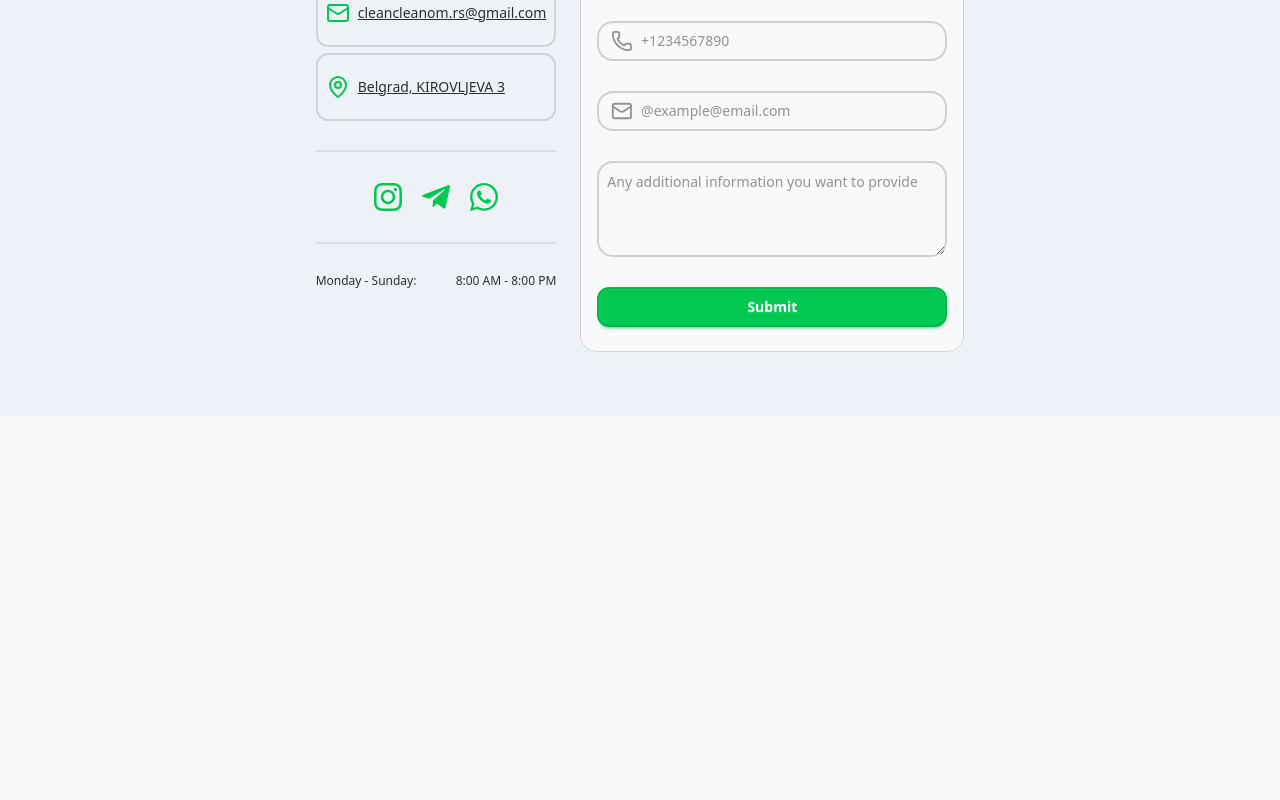
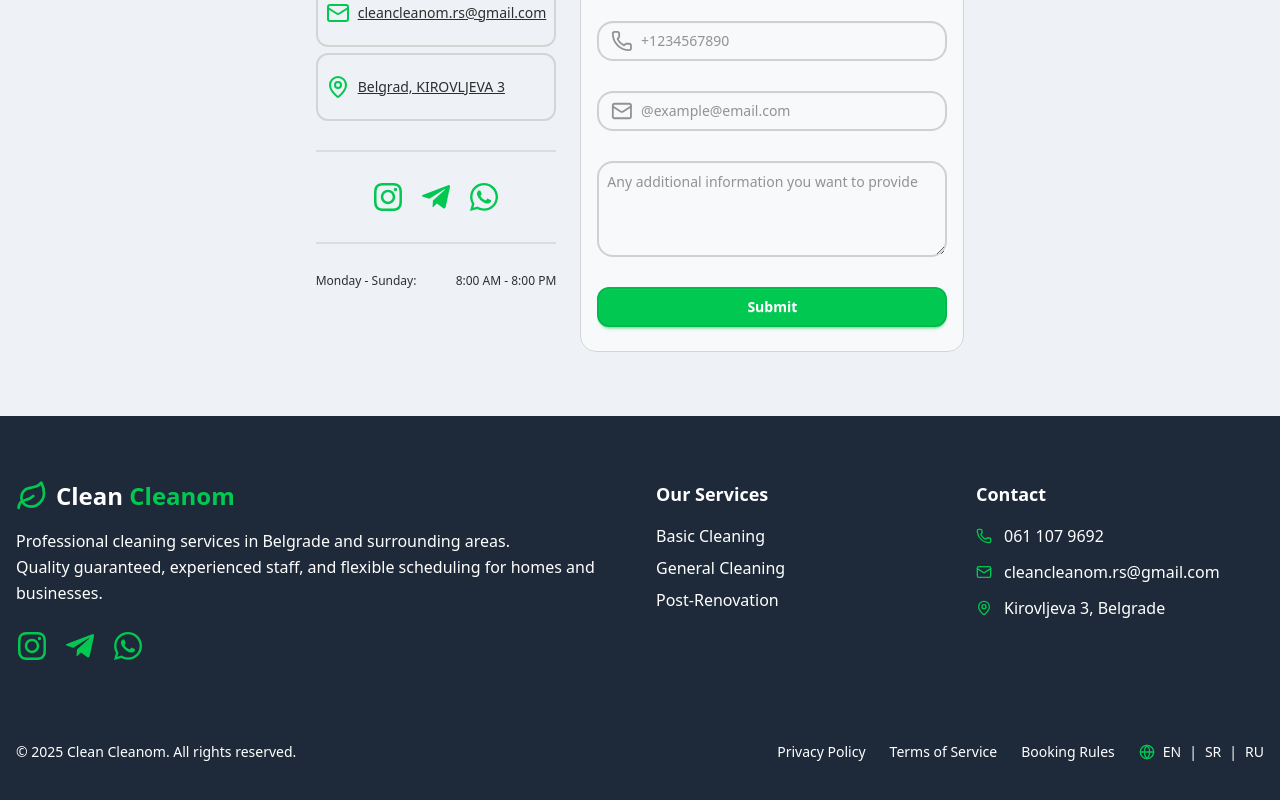
Before and after one commit to levladik/clean_cleanom, a Next.js app: page / in a window 1280 px wide. Shown: the part 5818-6618 px from the top of the page. Before the commit the page ends 6234 px from the top, so only its background shows below. Built offline with nearby package versions, Linux system fonts and the light colour scheme.

Commit message:
feat: add Footer component to enhance site navigation and information accessibility

```diff
--- a/src/app/components/sections/Application/Form.tsx
+++ b/src/app/components/sections/Application/Form.tsx
@@ -54,7 +54,7 @@ const Form = () => {
         {/* Name (required) */}
         <fieldset className="fieldset bg-base-100 border-base-300 rounded-box border p-4 md:min-w-sm">
           <legend className="fieldset-legend text-xl text-primary">Quick Application</legend>
-          <span className="label text-sm mb-2 text-wrap">Fill out the form and we'll contact you within 2 hours</span>
+          <span className="label text-sm mb-2 text-wrap">Fill out the form and we&#39;ll contact you within 2 hours</span>
           <label className="input validator w-full">
             <User className="opacity-50" />
             <input
--- /dev/null
+++ b/src/app/components/sections/footer/Footer.tsx
@@ -0,0 +1,154 @@
+import { Globe, Leaf, Mail, MapPin, Phone } from 'lucide-react'
+import { FaInstagram, FaTelegramPlane, FaWhatsapp } from 'react-icons/fa'
+
+const Footer = () => {
+  return (
+    <footer className="bg-gray-800 text-primary-content">
+      <div className="container mx-auto px-4 py-16">
+        <div className="grid md:grid-cols-2 lg:grid-cols-4 gap-8 mb-12">
+          {/* Brand & Description */}
+          <div className="lg:col-span-2">
+            <div className="flex items-center gap-2 mb-4">
+              <Leaf className="w-8 h-8 text-primary" />
+              <span className="text-2xl font-bold">
+                Clean <span className="text-primary">Cleanom</span>
+              </span>
+            </div>
+
+            <p className="text-primary-foreground/80 leading-relaxed mb-6">
+              Professional cleaning services in Belgrade and surrounding areas. <br />
+              Quality guaranteed, experienced staff, and flexible scheduling for homes and businesses.
+            </p>
+
+            <div className="flex gap-4">
+              <a
+                href="#"
+                target="_blank"
+              >
+                <FaInstagram className="w-8 h-8 text-primary" />
+              </a>
+              <a
+                href="#"
+                target="_blank"
+              >
+                <FaTelegramPlane className="w-8 h-8 text-primary" />
+              </a>
+              <a
+                href="#"
+                target="_blank"
+              >
+                <FaWhatsapp className="w-8 h-8 text-primary" />
+              </a>
+            </div>
+          </div>
+
+          {/* Services */}
+          <div>
+            <h3 className="text-lg font-semibold mb-4">Our Services</h3>
+            <ul className="space-y-2 text-primary-foreground/80">
+              <li>
+                <a
+                  className="hover:text-primary transition-smooth"
+                  href="#services"
+                >
+                  Basic Cleaning
+                </a>
+              </li>
+              <li>
+                <a
+                  className="hover:text-primary transition-smooth"
+                  href="#services"
+                >
+                  General Cleaning
+                </a>
+              </li>
+              <li>
+                <a
+                  className="hover:text-primary transition-smooth"
+                  href="#services"
+                >
+                  Post-Renovation
+                </a>
+              </li>
+            </ul>
+          </div>
+
+          {/* Contact Info */}
+          <div>
+            <h3 className="text-lg font-semibold mb-4">Contact</h3>
+            <div className="space-y-3">
+              <a
+                className="flex items-center gap-3 text-primary-foreground/80 hover:underline"
+                href="tel:+381611079692"
+                rel="noreferrer"
+                target="_blank"
+              >
+                <Phone className="w-4 h-4 text-primary" />
+                <span>061 107 9692</span>
+              </a>
+              <a
+                className="flex items-center gap-3 text-primary-foreground/80 hover:underline"
+                href="mailto:cleancleanom.rs@gmail.com"
+                rel="noreferrer"
+                target="_blank"
+              >
+                <Mail className="w-4 h-4 text-primary" />
+                <span>cleancleanom.rs@gmail.com</span>
+              </a>
+              <a
+                className="flex items-center gap-3 text-primary-foreground/80 hover:underline"
+                href="https://www.google.com/maps/search/?api=1&query=Belgrade%2C%20Kirovljeva%203"
+                rel="noreferrer"
+                target="_blank"
+              >
+                <MapPin className="w-4 h-4 text-primary" />
+                <span>Kirovljeva 3, Belgrade</span>
+              </a>
+            </div>
+          </div>
+        </div>
+
+        <div className="divider"></div>
+
+        <div className="flex flex-col md:flex-row justify-between items-center gap-4">
+          {/* Copyright */}
+          <div className="text-primary-foreground/60 text-sm">© {new Date().getFullYear()} Clean Cleanom. All rights reserved.</div>
+
+          {/* Legal Links */}
+          <div className="flex flex-wrap items-center gap-6 text-sm">
+            <a
+              className="hover:underline hover:text-primary transition-smooth"
+              href="#privacy"
+            >
+              Privacy Policy
+            </a>
+            <a
+              className="hover:underline hover:text-primary transition-smooth"
+              href="#terms"
+            >
+              Terms of Service
+            </a>
+            <a
+              className="hover:underline hover:text-primary transition-smooth"
+              href="#booking-rules"
+            >
+              Booking Rules
+            </a>
+
+            {/* Language Switch */}
+            <div className="flex items-center gap-2">
+              <Globe className="w-4 h-4 text-primary" />
+              <button className="h-auto p-0 hover:underline hover:text-primary cursor-pointer text-sm">EN</button>
+              <span className="text-primary-foreground/40">|</span>
+              <button className="h-auto p-0 hover:underline hover:text-primary cursor-pointer text-sm">SR</button>
+              <span className="text-primary-foreground/40">|</span>
+              <button className="h-auto p-0 hover:underline hover:text-primary cursor-pointer text-sm">RU</button>
+            </div>
+          </div>
+        </div>
+      </div>
+    </footer>
+  )
+}
+
+export default Footer
--- a/src/app/page.tsx
+++ b/src/app/page.tsx
@@ -8,6 +8,7 @@ import Wrapper from './components/layout/Wrapper'
 import Application from './components/sections/Application/Application'
 import FAQ from './components/sections/FAQ'
 import Features from './components/sections/features/Features'
+import Footer from './components/sections/footer/Footer'
 import Gallery from './components/sections/gallery/Gallery'
 import Hero from './components/sections/hero/Hero'
 import Services from './components/sections/services/Services'
@@ -16,6 +17,7 @@ import Testimonials from './components/sections/Testimonials'
 
 export default function Home() {
   return (
+    <>
       <Wrapper className="flex justify-center flex-col">
         <Hero />
         <Services />
@@ -26,5 +28,7 @@ export default function Home() {
         <FAQ />
         <Application />
       </Wrapper>
+      <Footer />
+    </>
   )
 }
```
Lines whose indentation alone changed are shown as unchanged.
